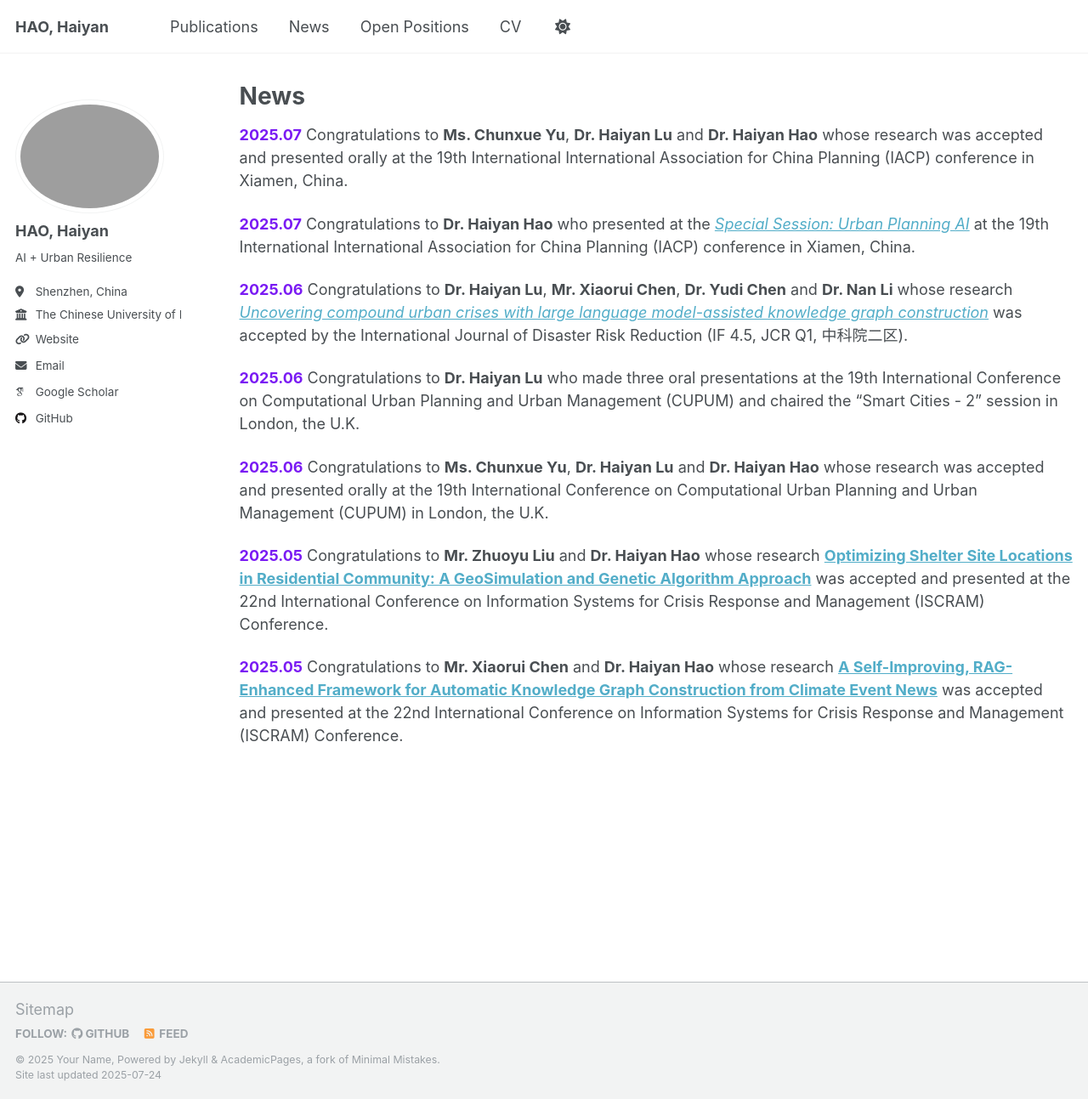
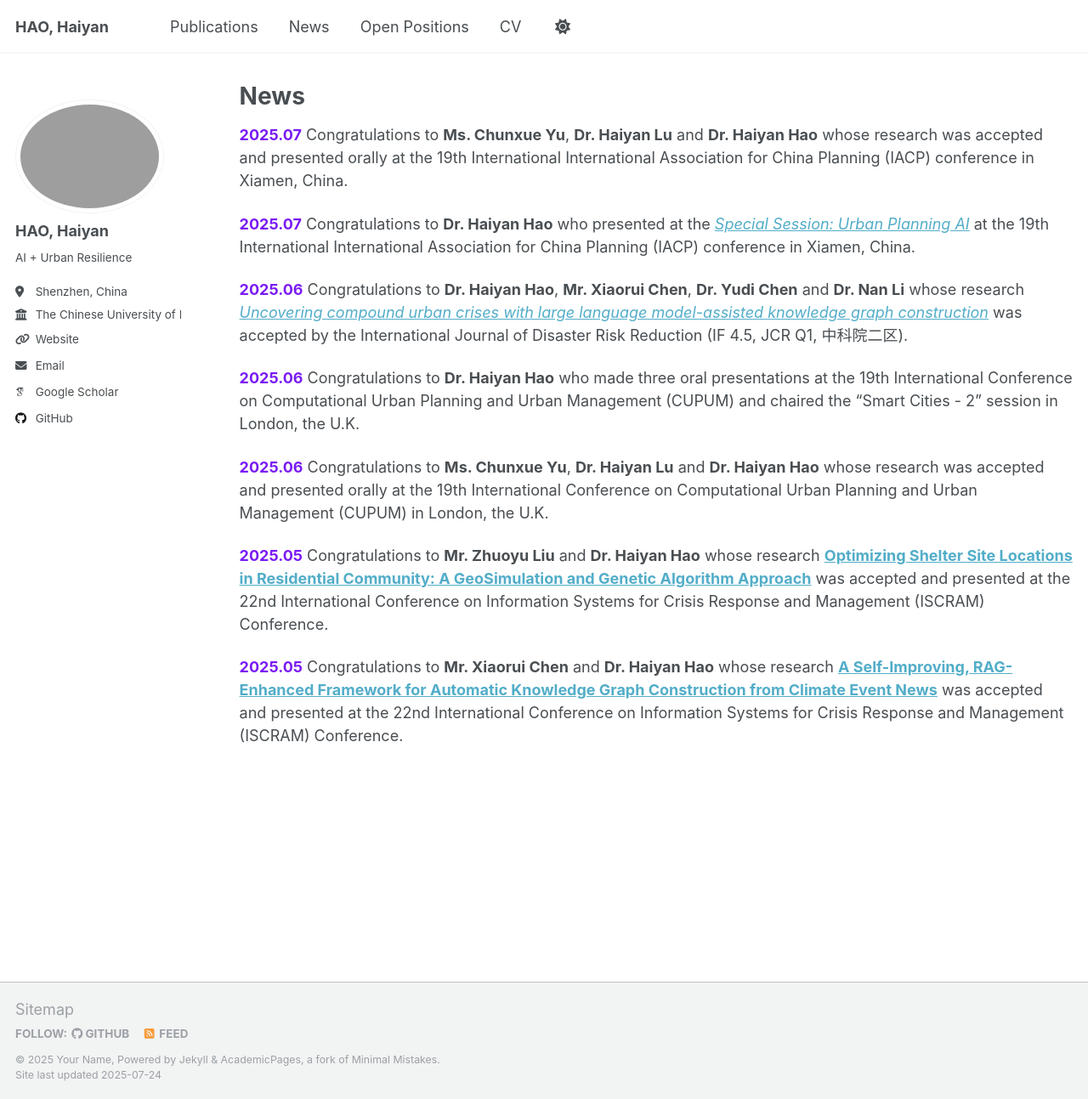
Before and after one commit to Haiyan-Hao/haiyan_hao, a Jekyll site: the page built from _pages/news.md, in a window 1280 px wide and 1293 px high. Shown: the whole window at 85% size. Built offline with Jekyll 4.4.1, drawn with Linux system fonts in a browser that asks for light colours; some web fonts are replaced.

Commit message:
Update news.md

```diff
--- a/_pages/news.md
+++ b/_pages/news.md
@@ -9,9 +9,9 @@ author_profile: true
 
 **<font color="7a1bf3">2025.07</font>** Congratulations to **Dr. Haiyan Hao** who presented at the [*Special Session: Urban Planning AI*](https://mp.weixin.qq.com/s/5AAAUujGDOHbcvSrpja9aw) at the 19th International International Association for China Planning (IACP) conference in Xiamen, China.
 
-**<font color="7a1bf3">2025.06</font>** Congratulations to **Dr. Haiyan Lu**, **Mr. Xiaorui Chen**, **Dr. Yudi Chen** and **Dr. Nan Li** whose research [*Uncovering compound urban crises with large language model-assisted knowledge graph construction*](https://www.sciencedirect.com/science/article/pii/S2212420925004935) was accepted by the International Journal of Disaster Risk Reduction (IF 4.5, JCR Q1, 中科院二区).
+**<font color="7a1bf3">2025.06</font>** Congratulations to **Dr. Haiyan Hao**, **Mr. Xiaorui Chen**, **Dr. Yudi Chen** and **Dr. Nan Li** whose research [*Uncovering compound urban crises with large language model-assisted knowledge graph construction*](https://www.sciencedirect.com/science/article/pii/S2212420925004935) was accepted by the International Journal of Disaster Risk Reduction (IF 4.5, JCR Q1, 中科院二区).
 
-**<font color="7a1bf3">2025.06</font>** Congratulations to **Dr. Haiyan Lu** who made three oral presentations at the 19th International Conference on Computational Urban Planning and Urban Management (CUPUM) and chaired the "Smart Cities - 2" session in London, the U.K.
+**<font color="7a1bf3">2025.06</font>** Congratulations to **Dr. Haiyan Hao** who made three oral presentations at the 19th International Conference on Computational Urban Planning and Urban Management (CUPUM) and chaired the "Smart Cities - 2" session in London, the U.K.
 
 **<font color="7a1bf3">2025.06</font>** Congratulations to **Ms. Chunxue Yu**, **Dr. Haiyan Lu** and **Dr. Haiyan Hao** whose research was accepted and presented orally at the 19th International Conference on Computational Urban Planning and Urban Management (CUPUM) in London, the U.K.
 
```
